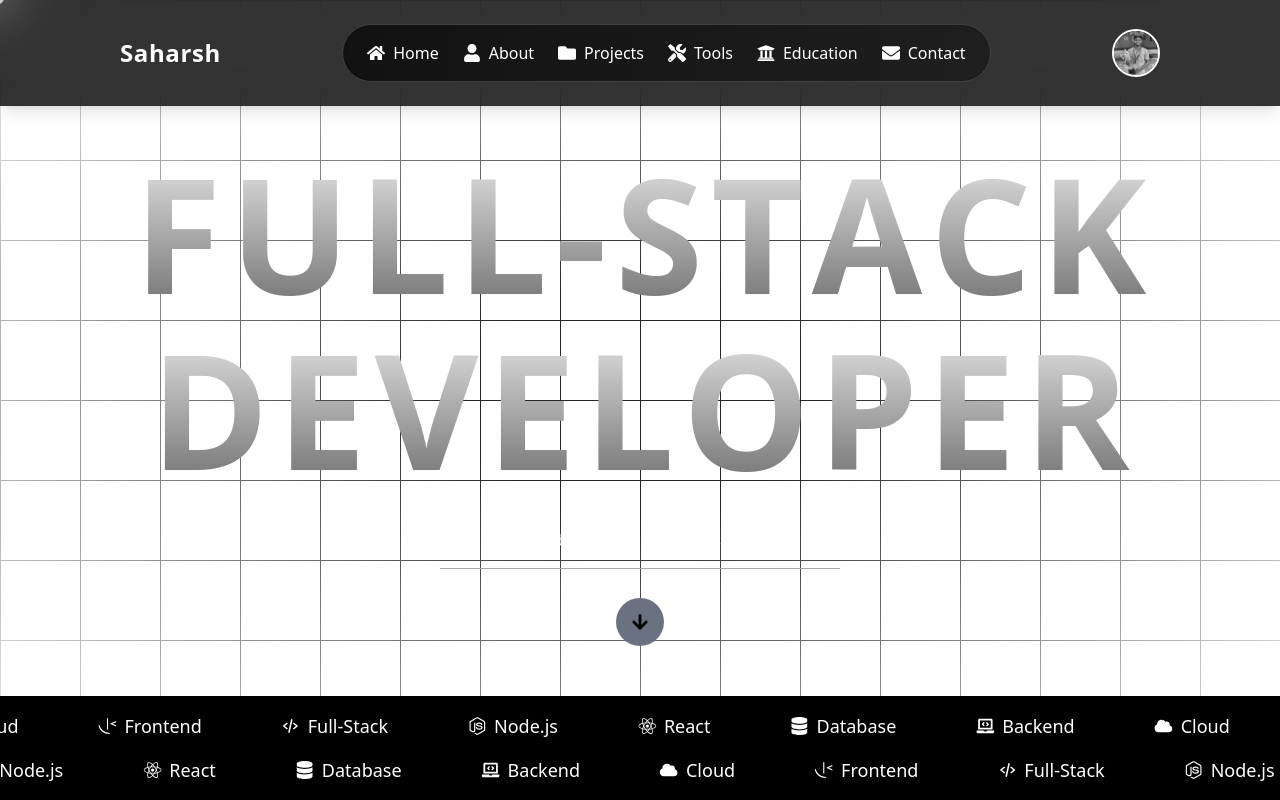
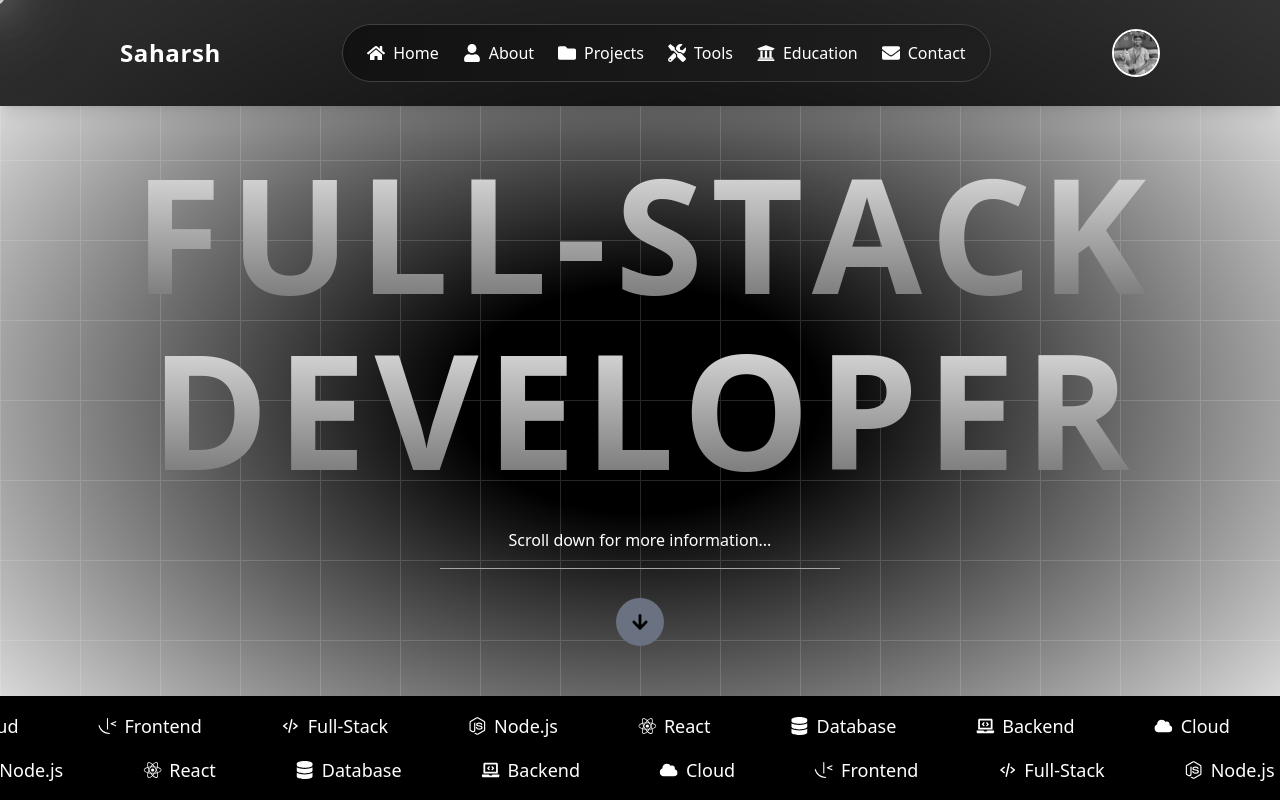
Before and after one commit to sde-saharsh/Grid_Design, a React (Vite) app in the folder frontend/: page / in a window 1280 px wide. Shown: the top 800 px of the page. Built offline with nearby package versions, Linux system fonts and the light colour scheme.

Commit message:
bug-fixed

```diff
--- a/frontend/src/components/GridBackgroundDemo.jsx
+++ b/frontend/src/components/GridBackgroundDemo.jsx
@@ -58,7 +58,7 @@ const letterAnimation = {
 
 export function GridBackgroundDemo() {
   return (
-    <div className="relative flex h-screen w-full items-center justify-center bg-white dark:bg-black overflow-hidden">
+    <div className="relative flex h-screen w-full items-center justify-center bg-black overflow-hidden">
       {/* Grid background */}
       <div
         className={cn(
```
